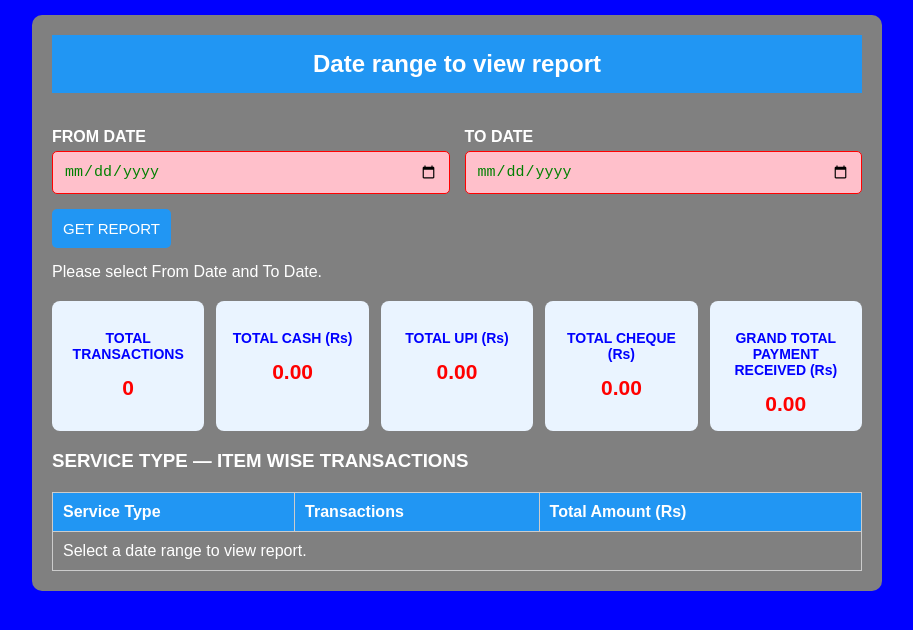
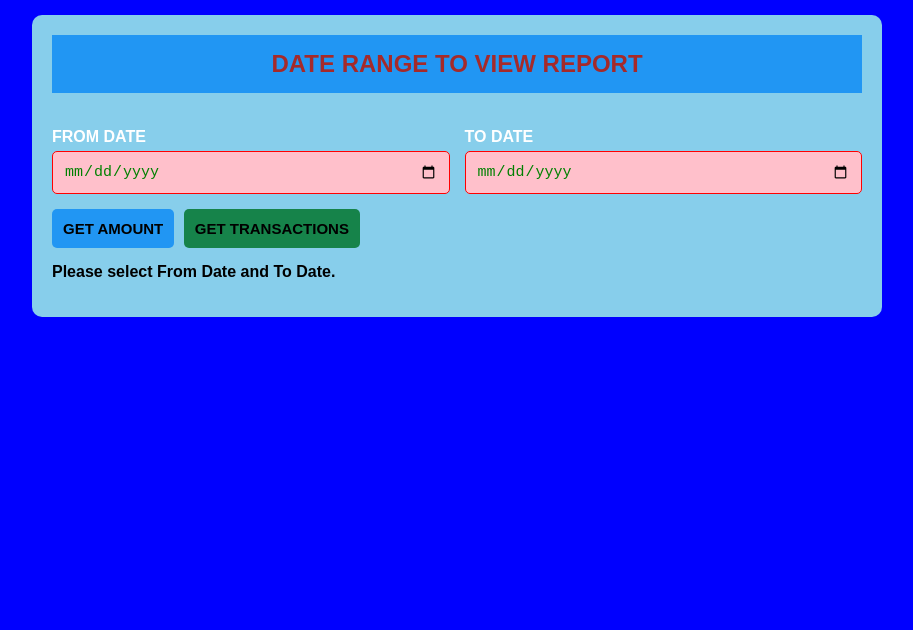
Before and after one commit to bdsharma1112/signin, a plain HTML site: page range to view .html in a window 1280 px wide. Shown: the whole page, without its empty margins (183-1096 px from the left). Drawn offline with Linux system fonts and the light colour scheme.

Commit message:
Update range to view .html

```diff
--- a/range to view .html
+++ b/range to view .html
@@ -22,18 +22,22 @@ body {
 .container {
     max-width: 850px;
     margin: auto;
-    background: gray;
+    background: skyblue;
     padding: 20px;
     border-radius: 10px;
-    color: white;
+    color: black;
 }
 
 h2 {
     background: #2196F3;
-    color: white;
+    color: brown;
     text-align: center;
     padding: 15px;
     margin-top: 0;
+}
+
+h3 {
+    margin-top: 20px;
 }
 
 label {
@@ -58,6 +62,7 @@ input, button {
     padding: 11px;
     font-size: 15px;
     border-radius: 5px;
+
 }
 
 input {
@@ -69,10 +74,15 @@ input {
 
 button {
     background: #2196F3;
-    color: white;
+    color: black;
     border: 0;
     cursor: pointer;
-    margin-top: 15px;
+    margin: 15px 5px 0 0;
+	font-weight: bold;
+}
+
+#transactionButton {
+    background: #16834a;
 }
 
 button:disabled {
@@ -98,6 +108,7 @@ button:disabled {
 .card h3 {
     font-size: 14px;
     color: blue;
+    margin-top: 0;
 }
 
 .amount {
@@ -109,12 +120,15 @@ button:disabled {
 .table-wrap {
     overflow-x: auto;
     margin-top: 20px;
+
 }
 
 table {
     width: 100%;
     border-collapse: collapse;
     min-width: 400px;
+    background: white;
+    color: blue;
 }
 
 th, td {
@@ -125,12 +139,17 @@ th, td {
 
 th {
     background: #2196F3;
-    color: white;
+    color: pink;
 }
 
 #message {
     margin-top: 15px;
     overflow-wrap: anywhere;
+    font-weight: bold;
+}
+
+.report-section {
+    display: none;
 }
 
 @media(max-width: 500px) {
@@ -141,6 +160,11 @@ th {
     .date-field {
         min-width: 100%;
     }
+
+    button {
+        width: 100%;
+        margin-right: 0;
+    }
 }
 </style>
 </head>
@@ -149,7 +173,9 @@ th {
 
 <div class="container">
 
-<h2>Date range to view report</h2>
+    <h2>DATE RANGE TO VIEW REPORT</h2>
+
+    <!-- DATE RANGE -->
 
     <div class="date-box">
 
@@ -165,20 +191,27 @@ th {
 
     </div>
 
-<button type="button" id="reportButton" onclick="getReport()">
-    GET REPORT
+    <!-- REPORT BUTTONS -->
+
+    <button type="button"
+            id="amountButton"
+            onclick="getReport('amount')">
+        GET AMOUNT
+    </button>
+
+    <button type="button"
+            id="transactionButton"
+            onclick="getReport('transactions')">
+        GET TRANSACTIONS
     </button>
 
     <p id="message">
         Please select From Date and To Date.
     </p>
 
-<div class="cards">
+    <!-- AMOUNT DETAILS ONLY -->
 
-    <div class="card">
-        <h3>TOTAL TRANSACTIONS</h3>
-        <div class="amount" id="transactions">0</div>
-    </div>
+    <div class="cards report-section" id="amountSection">
 
         <div class="card">
             <h3>TOTAL CASH (Rs)</h3>
@@ -202,7 +235,11 @@ th {
 
     </div>
 
-<h3>SERVICE TYPE — ITEM WISE TRANSACTIONS</h3>
+    <!-- ITEM WISE TRANSACTIONS ONLY -->
+
+    <div class="report-section" id="transactionsSection">
+
+        <h3>ITEM WISE TRANSACTIONS</h3>
 
         <div class="table-wrap">
 
@@ -210,18 +247,18 @@ th {
 
                 <thead>
                     <tr>
-    <th>Service Type</th>
+                        <th>Service Type / Item</th>
                         <th>Transactions</th>
                         <th>Total Amount (Rs)</th>
                     </tr>
                 </thead>
 
                 <tbody id="serviceRows">
-
                     <tr>
-    <td colspan="3">Select a date range to view report.</td>
+                        <td colspan="3">
+                            Click GET TRANSACTIONS.
+                        </td>
                     </tr>
-
                 </tbody>
 
             </table>
@@ -230,7 +267,13 @@ th {
 
     </div>
 
+</div>
+
 <script>
+
+// ======================================
+// APPS SCRIPT URL
+// ======================================
 
 const SCRIPT_URL =
 "https://script.google.com/macros/s/AKfycbwMV8c8GGu3BWw14Oeaf4qL6wD0-NDzuRvvbgccHas_tXfJt3lq2UOTHqOiXv3b_UPcrQ/exec";
@@ -240,49 +283,51 @@ let activeCallback = null;
 let reportTimeout = null;
 
 
-// ==================================================
+// ======================================
 // MESSAGE
-// ==================================================
+// ======================================
 
 function showMessage(message) {
+    document.getElementById("message").textContent = message;
+}
 
-    document.getElementById("message").textContent = message;
+
+// ======================================
+// HIDE BOTH REPORT SECTIONS
+// ======================================
+
+function hideReports() {
+
+    document.getElementById("amountSection").style.display = "none";
+
+    document.getElementById("transactionsSection").style.display = "none";
 
 }
 
 
-// ==================================================
-// RESET REPORT
-// ==================================================
+// ======================================
+// RESET AMOUNT DETAILS
+// ======================================
 
-function resetReport() {
-
-    document.getElementById("transactions").textContent = "0";
+function resetAmount() {
 
     document.getElementById("cash").textContent = "0.00";
-
     document.getElementById("upi").textContent = "0.00";
-
     document.getElementById("cheque").textContent = "0.00";
-
     document.getElementById("grandTotal").textContent = "0.00";
-
-    document.getElementById("serviceRows").innerHTML =
-        '<tr><td colspan="3">No report data loaded.</td></tr>';
 
 }
 
 
-// ==================================================
-// CLEANUP REQUEST
-// ==================================================
+// ======================================
+// CLEANUP PREVIOUS REQUEST
+// ======================================
 
 function cleanupRequest() {
 
     if (reportTimeout !== null) {
 
         clearTimeout(reportTimeout);
-
         reportTimeout = null;
 
     }
@@ -290,7 +335,6 @@ function cleanupRequest() {
     if (activeCallback) {
 
         delete window[activeCallback];
-
         activeCallback = null;
 
     }
@@ -298,21 +342,22 @@ function cleanupRequest() {
     if (activeScript) {
 
         activeScript.remove();
-
         activeScript = null;
 
     }
 
-    document.getElementById("reportButton").disabled = false;
+    document.getElementById("amountButton").disabled = false;
+
+    document.getElementById("transactionButton").disabled = false;
 
 }
 
 
-// ==================================================
+// ======================================
 // GET REPORT
-// ==================================================
+// ======================================
 
-function getReport() {
+function getReport(mode) {
 
     const fromDate =
         document.getElementById("fromDate").value;
@@ -321,38 +366,49 @@ function getReport() {
         document.getElementById("toDate").value;
 
 
-    // Date validation
+    // DATE VALIDATION
 
     if (!fromDate || !toDate) {
 
         showMessage("Please select From Date and To Date.");
+        return;
 
+    }
+
+    if (fromDate > toDate) {
+
+        showMessage("From Date cannot be greater than To Date.");
+        return;
+
+    }
+
+    if (mode !== "amount" && mode !== "transactions") {
+
+        showMessage("Invalid report selection.");
         return;
 
     }
 
 
-    if (fromDate > toDate) {
-
-        showMessage("From Date cannot be greater than To Date.");
-
-        return;
-
-    }
-
-
-    // Cancel previous request
+    // CANCEL PREVIOUS REQUEST
 
     cleanupRequest();
 
-    resetReport();
+    hideReports();
 
-    document.getElementById("reportButton").disabled = true;
+    document.getElementById("amountButton").disabled = true;
+
+    document.getElementById("transactionButton").disabled = true;
+
 
     showMessage(
-        "Loading report from " + fromDate + " to " + toDate + "..."
+        mode === "amount"
+        ? "Loading Amount Details..."
+        : "Loading Item Wise Transactions..."
     );
 
+
+    // CREATE CALLBACK
 
     const callbackName =
         "reportCallback_" +
@@ -360,18 +416,16 @@ function getReport() {
         "_" +
         Math.floor(Math.random() * 100000);
 
-
     activeCallback = callbackName;
 
     activeScript = document.createElement("script");
-
 
     const thisScript = activeScript;
 
     const thisCallback = callbackName;
 
 
-    // Timeout
+    // REQUEST TIMEOUT
 
     reportTimeout = setTimeout(function() {
 
@@ -380,15 +434,15 @@ function getReport() {
         cleanupRequest();
 
         showMessage(
-            "Request timed out. Check Apps Script deployment and URL."
+            "Request timed out. Check Apps Script URL and deployment."
         );
 
-    }, 20000);
+    }, 30000);
 
 
-    // ==================================================
+    // ======================================
     // JSONP CALLBACK
-    // ==================================================
+    // ======================================
 
     window[callbackName] = function(data) {
 
@@ -397,11 +451,13 @@ function getReport() {
         cleanupRequest();
 
 
+        // RESPONSE VALIDATION
+
         if (!data || data.status !== "success") {
 
             showMessage(
                 data && data.message
-                    ? "Report error: " + data.message
+                ? "Report Error: " + data.message
                 : "Invalid response from Apps Script."
             );
 
@@ -410,10 +466,11 @@ function getReport() {
         }
 
 
-        // Summary Cards
+        // ======================================
+        // GET AMOUNT
+        // ======================================
 
-        document.getElementById("transactions").textContent =
-            Number(data.transactions || 0);
+        if (mode === "amount") {
 
             document.getElementById("cash").textContent =
                 Number(data.cash || 0).toFixed(2);
@@ -428,7 +485,26 @@ function getReport() {
                 Number(data.grandTotal || 0).toFixed(2);
 
 
-        // Service Wise Report
+            // SHOW AMOUNT SECTION ONLY
+
+            document.getElementById("amountSection").style.display = "grid";
+
+            document.getElementById("transactionsSection").style.display = "none";
+
+
+            showMessage(
+                "Amount Details Loaded Successfully. From " +
+                fromDate + " To " + toDate
+            );
+
+        }
+
+
+        // ======================================
+        // GET ITEM WISE TRANSACTIONS
+        // ======================================
+
+        else if (mode === "transactions") {
 
             const tbody =
                 document.getElementById("serviceRows");
@@ -436,10 +512,8 @@ function getReport() {
             tbody.replaceChildren();
 
 
-        if (
-            !Array.isArray(data.services) ||
-            data.services.length === 0
-        ) {
+            if (!Array.isArray(data.services) ||
+                data.services.length === 0) {
 
                 const tr = document.createElement("tr");
 
@@ -448,22 +522,20 @@ function getReport() {
                 td.colSpan = 3;
 
                 td.textContent =
-                "No records found between " +
-                fromDate +
-                " and " +
-                toDate +
-                ".";
+                    "No transactions found between " +
+                    fromDate + " and " + toDate + ".";
 
                 tr.appendChild(td);
 
                 tbody.appendChild(tr);
 
-        } else {
+            }
+
+            else {
 
                 data.services.forEach(function(item) {
 
                     const tr = document.createElement("tr");
-
 
                     const values = [
 
@@ -494,21 +566,28 @@ function getReport() {
             }
 
 
+            // SHOW TRANSACTIONS SECTION ONLY
+
+            document.getElementById("transactionsSection").style.display = "block";
+
+            document.getElementById("amountSection").style.display = "none";
+
+
             showMessage(
-            "Report loaded from " +
-            fromDate +
-            " to " +
-            toDate +
-            ". Total Transactions: " +
-            Number(data.transactions || 0)
+                "Item Wise Transactions Loaded Successfully. " +
+                "Total Transactions: " +
+                Number(data.transactions || 0) +
+                " | From " + fromDate + " To " + toDate
             );
+
+        }
 
     };
 
 
-    // ==================================================
+    // ======================================
     // SCRIPT ERROR
-    // ==================================================
+    // ======================================
 
     thisScript.onerror = function() {
 
@@ -517,15 +596,16 @@ function getReport() {
         cleanupRequest();
 
         showMessage(
-            "Failed to load report. Verify the /exec URL, deployment access and Apps Script errors."
+            "Failed to connect to Apps Script. " +
+            "Check Web App URL and deployment access."
         );
 
     };
 
 
-    // ==================================================
+    // ======================================
     // JSONP REQUEST
-    // ==================================================
+    // ======================================
 
     thisScript.src =
         SCRIPT_URL +
```
Lines whose indentation alone changed are shown as unchanged.
